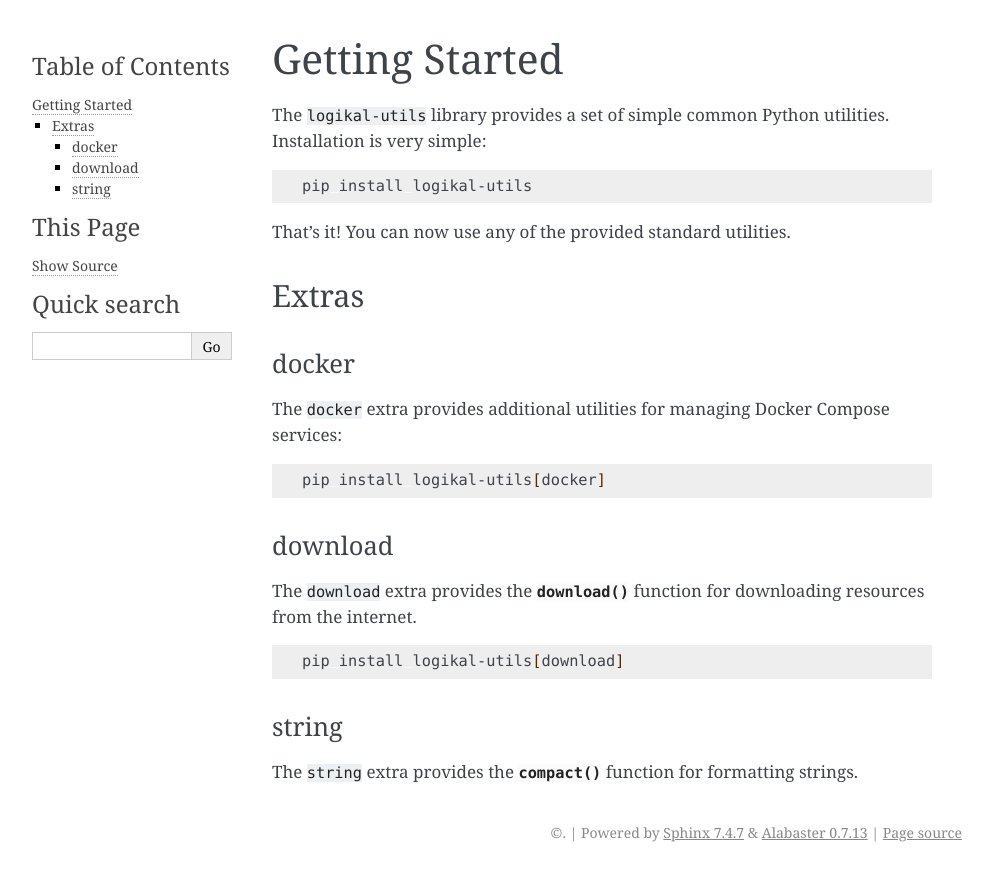
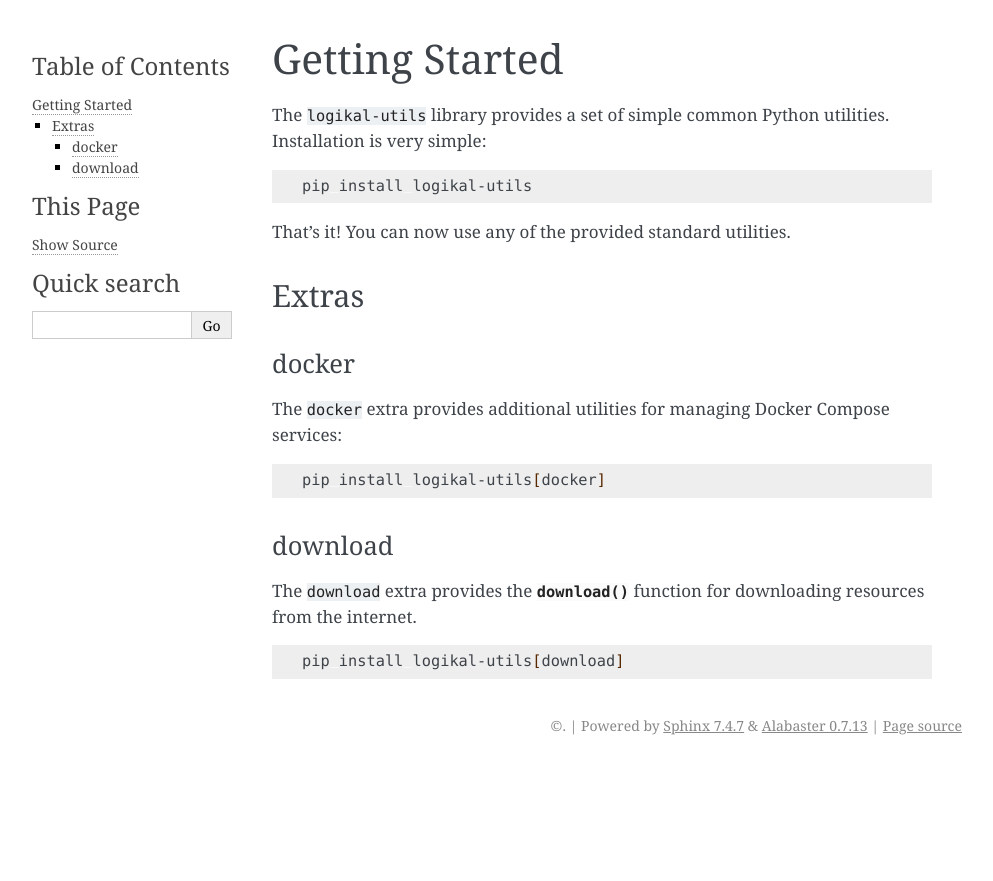
Before and after one commit to logikal-io/logikal-utils, a Sphinx documentation site: the page built from docs/index.rst, in a window 1280 px wide. Shown: the top 881 px of the page, without its empty margins (148-1141 px from the left). Built offline with Sphinx 7.4.7, drawn with Linux system fonts in a browser that asks for light colours.

Commit message:
Remove extra text

```diff
--- a/docs/index.rst
+++ b/docs/index.rst
@@ -8,8 +8,8 @@
     download
     imports
     project
+    string
     testing
-    string
     development
     license
 
@@ -51,8 +51,3 @@ downloading resources from the internet.
 .. code-block:: shell
 
     pip install logikal-utils[download]
-
-string
-~~~~~~~~
-The ``string`` extra provides the :func:`~logikal_utils.string.compact` function for
-formatting strings.
```
